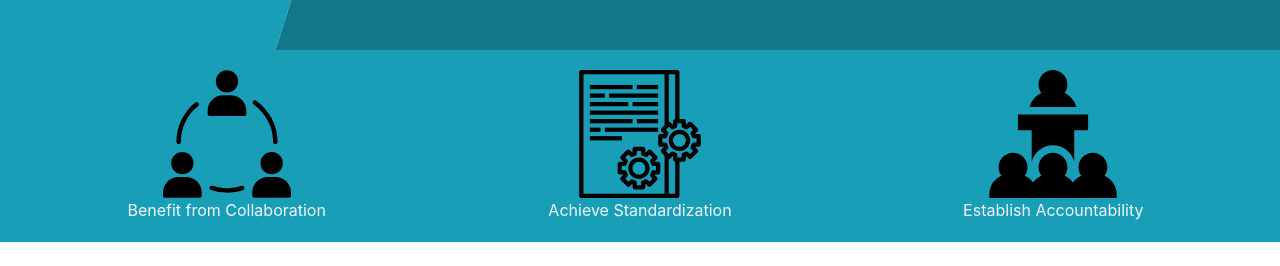
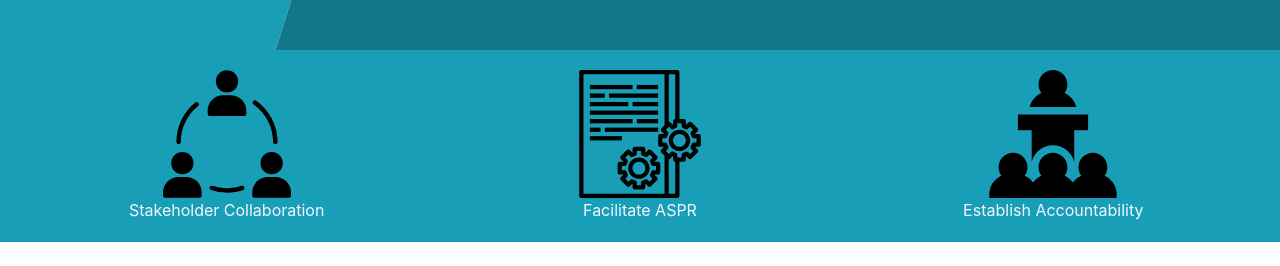
Before and after one commit to grwim/grwim.github.io, a plain HTML site: page index.html in a window 1280 px wide. Shown: the part 830-1096 px from the top of the page. Drawn offline with Linux system fonts and the light colour scheme.

Commit message:
little fixes

```diff
--- a/index.html
+++ b/index.html
@@ -114,8 +114,8 @@
 
     <!-- Values -->
     <section class="values">
-          <div class="value"><img src="img/group.svg"><br>Benefit from Collaboration</div>
-          <div class="value"><img src="img/policy.svg"><br>Achieve Standardization</div>
+          <div class="value"><img src="img/group.svg"><br>Stakeholder Collaboration</div>
+          <div class="value"><img src="img/policy.svg"><br>Facilitate ASPR</div>
           <div class="value"><img src="img/speech.svg"><br>Establish Accountability</div>
     </section>
     <!-- /Values -->
```
